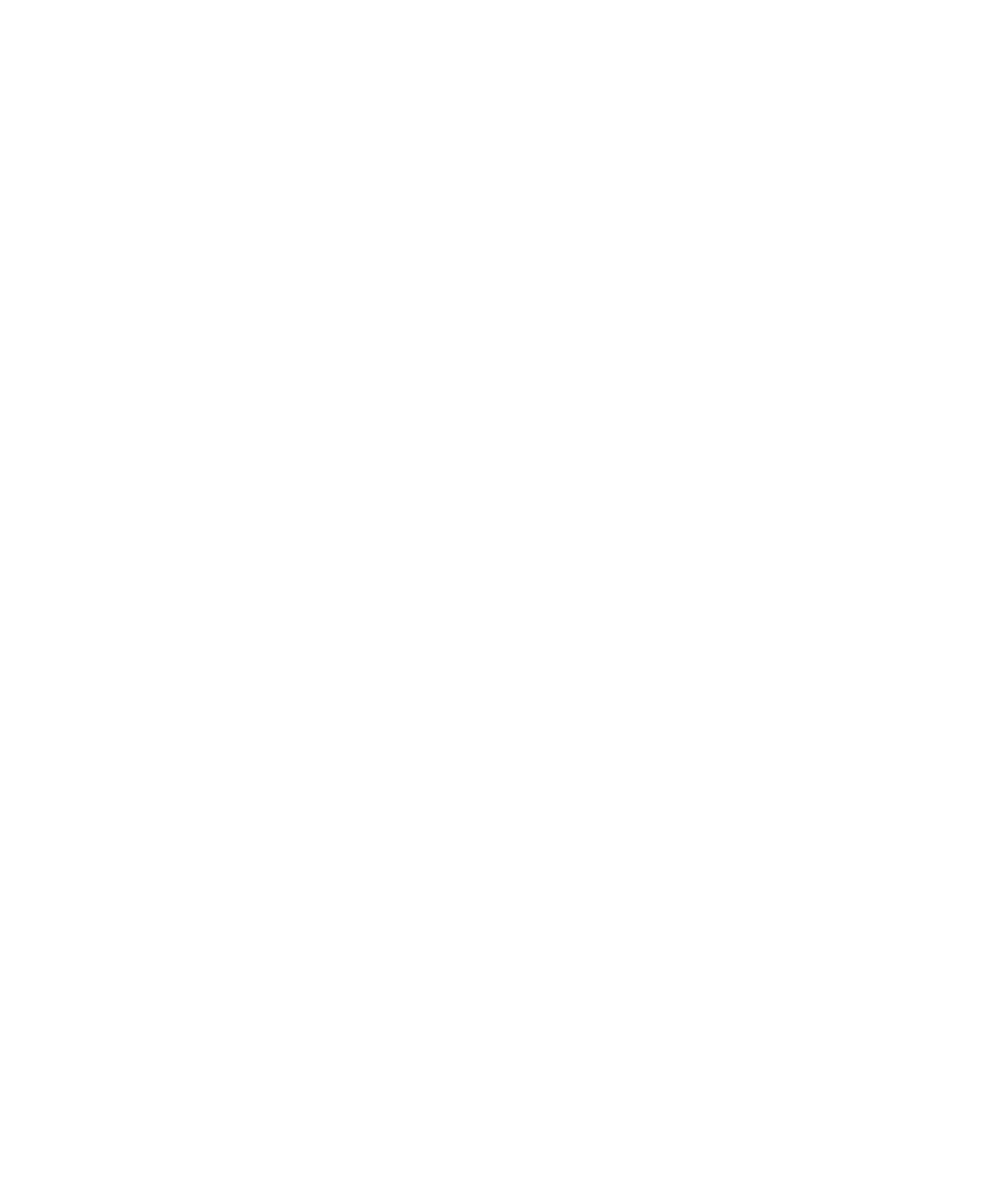
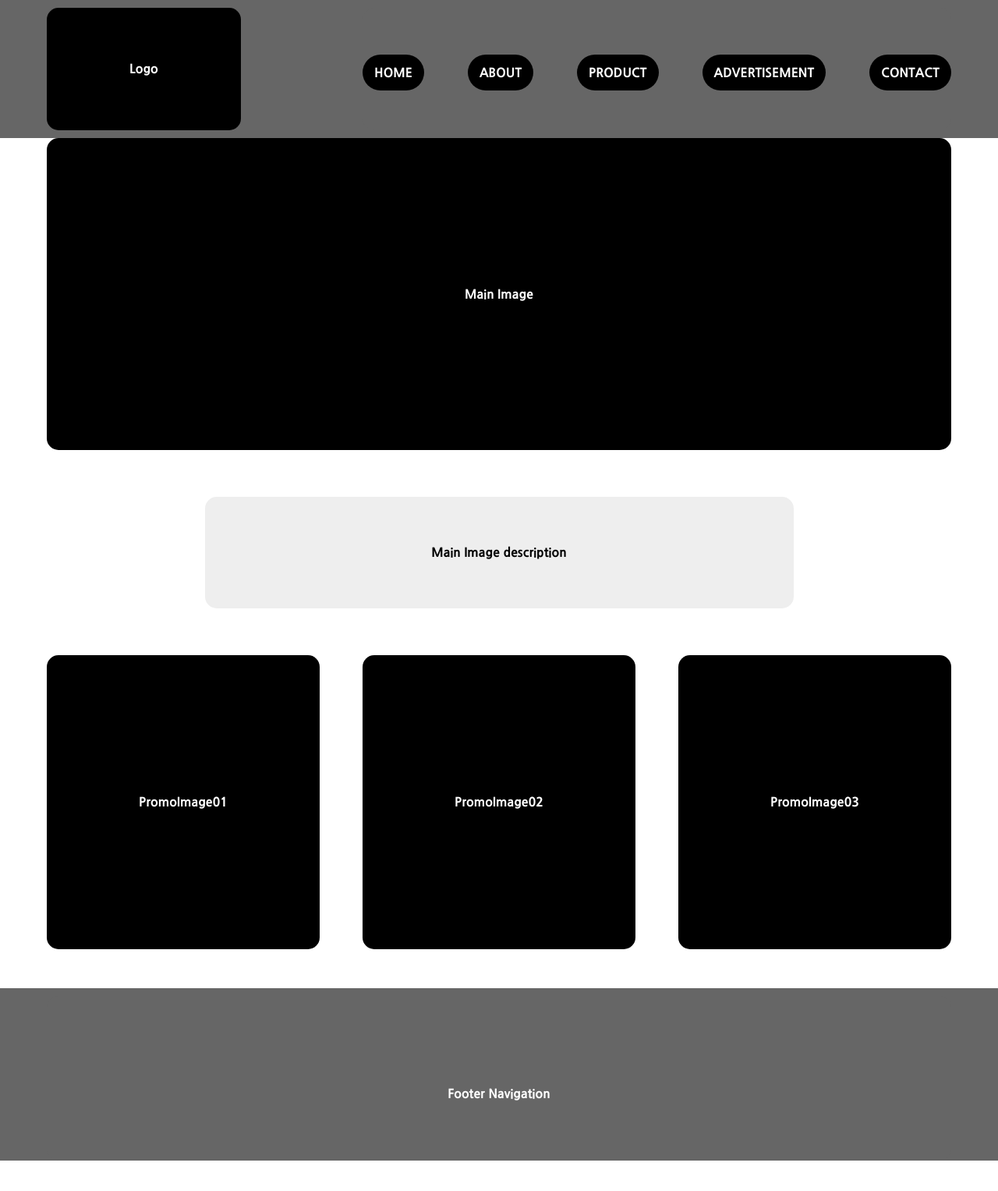
Before and after one commit to Oksil-Joo/Joo_O_Project5, a plain HTML site: page index.html in a window 1280 px wide. Shown: the whole page at 78% size. Before the commit the page ends 800 px from the top, so only its background shows below. Drawn offline with Linux system fonts and the light colour scheme.

Commit message:
update all files

```diff
--- a/css/main.css
+++ b/css/main.css
@@ -1,3 +1,187 @@
-.hidden {
-  display: none;
+
+.hidden
+{
+	display: none;
 }
+
+body {
+ font-family: 'Nanum Gothic', sans-serif;
+ font-size: 16px;
+ font-weight: 800;
+ text-align: center;
+ }
+
+ a {
+	 text-decoration: none;
+ }
+
+.container {
+	background-color: #555;
+}
+
+/* Nav */
+.mainNavigation li a {
+	display: block;
+	padding: 10px 0 10px 0;
+	text-align: center;
+	color: #fff;
+}
+
+.mainNavigation li {
+background-color: #000;
+border-radius: 30px;
+margin-bottom: 10px;
+margin-top: 10px;
+}
+
+.box {
+	background-color: #666;
+	border-radius: 15px;
+	/* padding: 20px; */
+	color: #fff;
+	text-align: center;
+	margin: 0PX 20px;
+}
+.mainImage {
+		line-height: 200px;
+		margin-bottom: 10px;
+}
+.mainNavigation {
+		margin-bottom: 10px;
+}
+.LogoImage {
+		line-height:157px;
+		margin-bottom: 10px;
+}
+
+.mainDes {
+	line-height: 126px;
+		margin-top: 10px;
+	margin-bottom: 10px;
+}
+
+.promo01 {
+	line-height: 377px;
+	margin-top: 10px;
+	margin-bottom: 10px;
+}
+
+.promo02 {
+	line-height: 377px;
+		margin-top: 10px;
+	margin-bottom: 10px;
+}
+
+.promo03 {
+	line-height: 377px;
+		margin-top: 10px;
+	margin-bottom: 10px;
+}
+
+.footerNav {
+	height: 211px;
+	margin-top: 10px;
+}
+@media screen and (min-width:800px){
+	.boxContainer{
+		max-width: 1200px;
+		display:grid;
+		grid-template-columns: repeat(12, minmax(0,1fr));
+		grid-column-gap: 15px;
+		margin: 0 auto;
+		padding: 0;
+	}
+	.container {
+		background-color: #666;
+	}
+
+	.mainNavigation {
+	grid-column: 5/-1;
+	margin-top: 10px;
+
+	}
+
+	.burgerCon {
+	margin: 0 auto;
+	padding-top: 50px;
+
+	}
+
+.burgerCon ul {
+	display: flex;
+	flex-flow: row nowrap;
+	justify-content:space-between;
+	margin: 0 auto;
+	padding: 0;
+}
+
+.burgerCon li a {
+	margin: 5px;
+	padding: 10px;
+	text-align: center;
+	color: #fff;
+	background-color: #000;
+	border-radius: 30px;
+	height: 16px;
+	/* flex: 1 0 100px; */
+}
+
+.LogoImage {
+		order:-1;
+		grid-column: 1/4;
+		line-height: 157px;
+		margin-top: 10px;
+		background-color: #000;
+	}
+
+
+	main, header, footer {
+	display: contents;
+}
+
+	.mainImage {
+		grid-column: 1/-1;
+		line-height: 400px;
+		background-color: #000;
+		margin-bottom: 50px;
+	}
+
+	.mainDes {
+		grid-column: 3/11;
+		line-height: 143px;
+		margin-bottom: 50px;
+		background-color: white;
+		color: black;
+		background-color: #eee;
+		text-align: center;
+	}
+
+	.promo01 {
+		grid-column: 1/5;
+		line-height: 377px;
+		background-color: black;
+		margin-bottom: 50px;
+	}
+
+	.promo02 {
+		grid-column: 5/9;
+		line-height: 377px;
+		background-color: black;
+		margin-bottom: 50px;
+	}
+
+	.promo03 {
+		grid-column: 9/13;
+		line-height: 377px;
+		background-color: black;
+		margin-bottom: 50px;
+	}
+
+	.footerNav {
+		grid-column: 1/-1;
+		line-height: 250px;
+		text-align: center;
+
+	}
+
+}
--- a/index.html
+++ b/index.html
@@ -4,13 +4,71 @@
   <meta charset="UTF-8">
   <meta name="viewport" content="width=device-width, initial-scale=1.0">
   <meta http-equiv="X-UA-Compatible" content="ie=edge">
-  <title>Responsive Web Design</title>
+
+  <title>Balla Beer - Final Project</title>
+
   <link rel="stylesheet" href="css/reset.css" type="text/css">
   <link rel="stylesheet" href="css/main.css" type="text/css">
+
+  <link rel="preconnect" href="https://fonts.gstatic.com">
+	<link href="https://fonts.googleapis.com/css2?family=Nanum+Gothic:wght@400;700;800&display=swap" rel="stylesheet">
+
 </head>
 <body>
 
+<!-- Here are logo and menus -->
+  <h1 class="hidden">Balla Beer Mainpage</h1>
+  <div class="container">
+    <header class="boxContainer">
 
-  <script src="js/main.js"></script>
+      <h1 class="hidden">Main Navigation</h1>
+
+      <section class="box mainNavigation">
+        <!-- <button id="button"></button> -->
+        <div class="burgerCon">
+          <ul>
+            <li><a href="#">HOME</a></li>
+            <li><a href="#">ABOUT</a></li>
+            <li><a href="#">PRODUCT</a></li>
+            <li><a href="#">ADVERTISEMENT</a></li>
+            <li><a href="#">CONTACT</a></li>
+          </ul>
+        </div>
+      </section>
+      <section class="box LogoImage">
+        <div class="logo">
+          <h2>Logo</h2>
+        </div>
+      </section>
+      </header>
+    </div>
+    <main class="boxContainer">
+      <!-- Here are main image and description -->
+      <h1 class="hidden">main Image</h1>
+      <section class="box mainImage">
+        <div class="imageCon">
+        Main Image
+        </div>
+      </section>
+      <section class="box mainDes">
+        <h2>Main Image description</h2>
+      </section>
+
+    <!-- Here are promo Images -->
+      <h1 class="hidden">Promo Images</h1>
+      <section class="box promo01"> <h2>PromoImage01</h2></section>
+      <section class="box promo02"> <h2>PromoImage02</h2></section>
+      <section class="box promo03"> <h2>PromoImage03</h2></section>
+    </main>
+  <div class="container">
+    <footer class="boxContainer">
+    <!-- Here are footer navigation and copyright -->
+      <h1 class="hidden">footer Navigation</h1>
+      <section class="box footerNav">
+        <h2>Footer Navigation</h2>
+      </section>
+    </footer>
+</div>
+	<script src="js/main.js"></script>
 </body>
 </html>
--- a/js/main.js
+++ b/js/main.js
@@ -0,0 +1,3 @@
+((){
+  console.log("fired");
+})();
```
Also changed, not shown: 3 other files.
